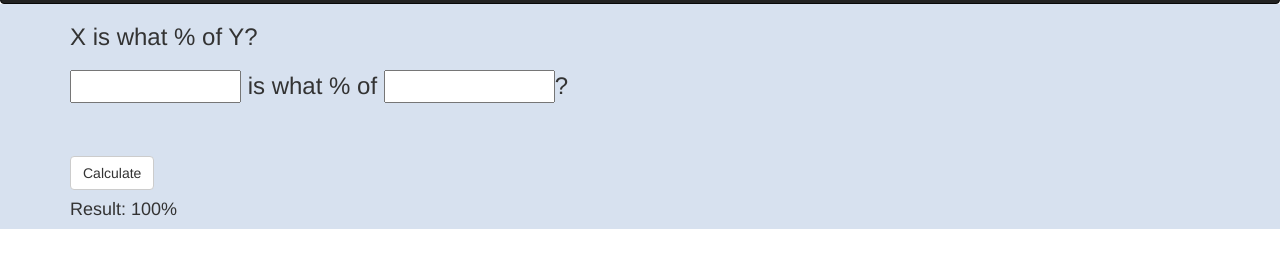
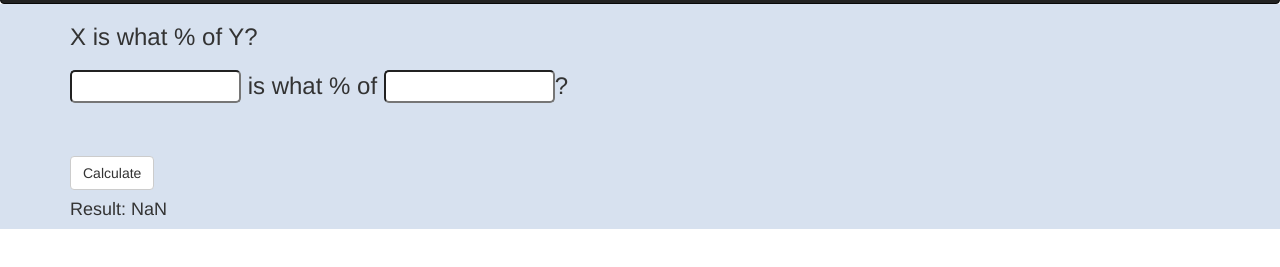
Before and after one commit to ghigbie/percentage-calculator, a website: page index.html in a window 1280 px wide. Shown: the part 61-328 px from the top of the page. Drawn offline with nearby package versions, Linux system fonts and the light colour scheme.

Commit message:
Add javascript

```diff
--- a/javascripts/calc.js
+++ b/javascripts/calc.js
@@ -3,9 +3,11 @@ const numerator = document.getElementById('numerator'),
       form = document.getElementById('mainForm'),
       result = document.getElementById('result');
 
-let calculatePercent = (numerator, denominator) => {
+let calculatePercent = (numerator, denominator, targetElement) => {
     this.numerator = parseFloat(numerator.value);
     this.denominator = parseFloat(denominator.value);
-}
+    let percentResult = (this.numerator/this.denominator) * 100;
+    targetElement.innerHTML = percentResult;
+};
 
-form.addEventListener('submit', )
+form.addEventListener('submit', calculatePercent(numerator, denominator, result));
--- a/styles/styles.css
+++ b/styles/styles.css
@@ -13,4 +13,5 @@
 .entry{
     width: 15%;
     min-width: 50px;
+    border-radius: 5px;
 }
```
